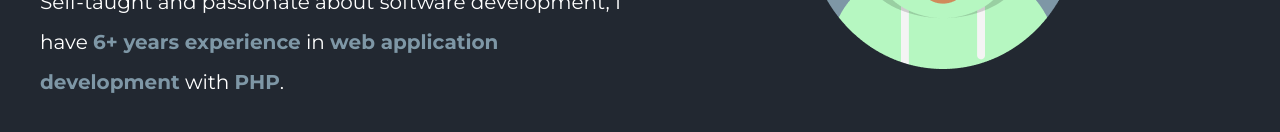
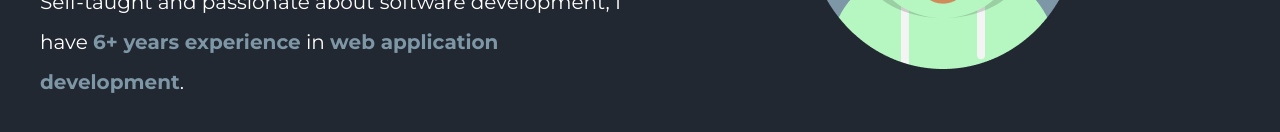
Before and after one commit to eliseekn/portfolio, a Vue app: page / in a window 1280 px wide. Shown: the part 480-612 px from the top of the page. Built offline with nearby package versions, Linux system fonts and the light colour scheme.

Commit message:
Update about.vue

```diff
--- a/src/pages/about.vue
+++ b/src/pages/about.vue
@@ -14,8 +14,7 @@
 
         <p class="text-base md:text-xl md:leading-loose">
           Self-taught and passionate about software development, I have <span class="text-[#7e97a6] font-bold">6+ years
-            experience</span> in <span class="text-[#7e97a6] font-bold">web application development</span> with <span
-            class="text-[#7e97a6] font-bold">PHP</span>.
+            experience</span> in <span class="text-[#7e97a6] font-bold">web application development</span>.
         </p>
 
         <div class="animate-slide-in flex items-center justify-center md:justify-start mt-10 xl:hidden">
```
